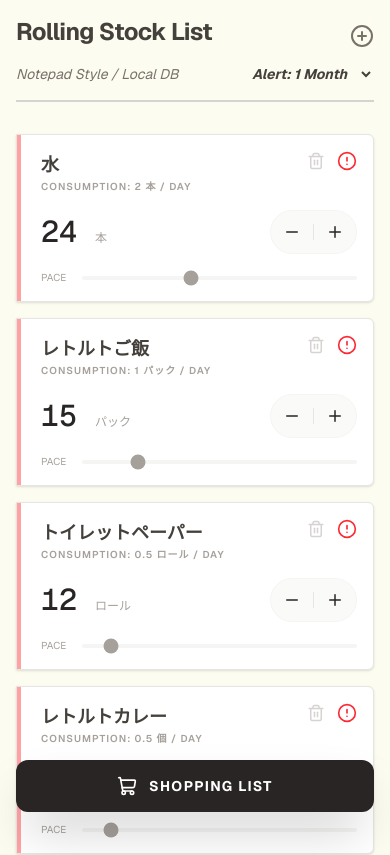
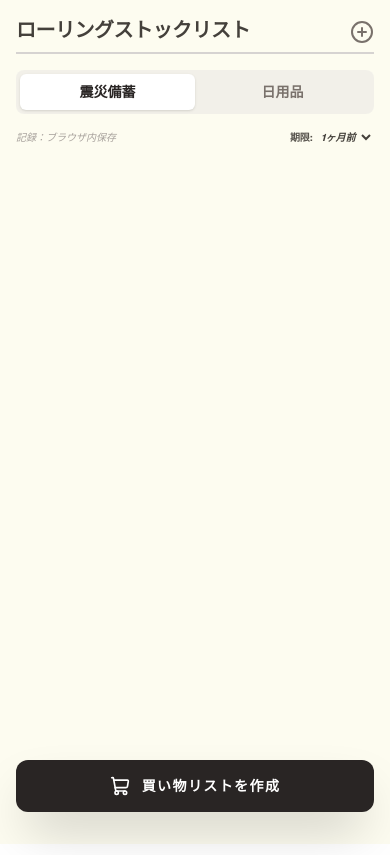
Before and after one commit to vegetableyoga/rolling-stock-list, a Next.js app: page / in a window 390 px wide. Shown: the top 855 px of the page. Built offline with nearby package versions, Linux system fonts and the light colour scheme.

Commit message:
Add tabs and fix text for general users

```diff
--- a/app/page.tsx
+++ b/app/page.tsx
@@ -10,34 +10,27 @@ interface Item {
   currentStock: number;
   dailyConsumption: number;
   unit: string;
+  category: 'emergency' | 'daily';
 }
 
-const INITIAL_DATA: Item[] = [
-  { id: '1', name: '水', currentStock: 24, dailyConsumption: 2, unit: '本' },
-  { id: '2', name: 'レトルトご飯', currentStock: 15, dailyConsumption: 1, unit: 'パック' },
-  { id: '3', name: 'トイレットペーパー', currentStock: 12, dailyConsumption: 0.5, unit: 'ロール' },
-  { id: '4', name: 'レトルトカレー', currentStock: 10, dailyConsumption: 0.5, unit: '個' },
-  { id: '5', name: '粉末スポーツドリンク', currentStock: 20, dailyConsumption: 1, unit: '袋' },
-  { id: '6', name: 'プロテインバー', currentStock: 14, dailyConsumption: 1, unit: '本' },
-];
-
 export default function RollingStockApp() {
+  // 状態管理
+  const [activeTab, setActiveTab] = useState<'emergency' | 'daily'>('emergency');
   const [items, setItems] = useState<Item[]>([]);
-  const [thresholdDays, setThresholdDays] = useState(30);
+  const [thresholds, setThresholds] = useState({ emergency: 30, daily: 7 });
   const [isAdding, setIsAdding] = useState(false);
-
-  // 新規追加用フォームの状態
   const [newItem, setNewItem] = useState({ name: '', stock: '', consumption: '', unit: '個' });
 
-  // 初期ロード & 自動消費
+  // 初期ロード
   useEffect(() => {
-    const savedItems = localStorage.getItem('rs-items');
-    const savedDate = localStorage.getItem('rs-last-date');
-    const savedThreshold = localStorage.getItem('rs-threshold');
+    const savedItems = localStorage.getItem('rs-v2-items');
+    const savedDate = localStorage.getItem('rs-v2-last-date');
+    const savedThresholds = localStorage.getItem('rs-v2-thresholds');
 
-    let currentItems = savedItems ? JSON.parse(savedItems) : INITIAL_DATA;
+    let currentItems = savedItems ? JSON.parse(savedItems) : [];
     const today = new Date().toISOString().split('T')[0];
 
+    // 自動消費計算
     if (savedDate && savedDate !== today) {
       const diffTime = Math.abs(new Date(today).getTime() - new Date(savedDate).getTime());
       const diffDays = Math.ceil(diffTime / (1000 * 60 * 60 * 24));
@@ -48,26 +41,25 @@ export default function RollingStockApp() {
     }
 
     setItems(currentItems);
-    setThresholdDays(savedThreshold ? parseInt(savedThreshold) : 30);
-    localStorage.setItem('rs-last-date', today);
+    if (savedThresholds) setThresholds(JSON.parse(savedThresholds));
+    localStorage.setItem('rs-v2-last-date', today);
   }, []);
 
-  // 保存用
+  // 保存
   useEffect(() => {
-    if (items.length > 0) {
-      localStorage.setItem('rs-items', JSON.stringify(items));
-      localStorage.setItem('rs-threshold', thresholdDays.toString());
-    }
-  }, [items, thresholdDays]);
+    localStorage.setItem('rs-v2-items', JSON.stringify(items));
+    localStorage.setItem('rs-v2-thresholds', JSON.stringify(thresholds));
+  }, [items, thresholds]);
 
-  // 在庫操作
+  // カテゴリーフィルタ
+  const filteredItems = items.filter(item => item.category === activeTab);
+
   const updateStock = (id: string, amount: number) => {
     setItems(items.map(item =>
       item.id === id ? { ...item, currentStock: Math.max(0, Number(item.currentStock) + amount) } : item
     ));
   };
 
-  // アイテム追加
   const addItem = (e: React.FormEvent) => {
     e.preventDefault();
     if (!newItem.name || !newItem.stock || !newItem.consumption) return;
@@ -77,7 +69,8 @@ export default function RollingStockApp() {
       name: newItem.name,
       currentStock: parseFloat(newItem.stock),
       dailyConsumption: parseFloat(newItem.consumption),
-      unit: newItem.unit
+      unit: newItem.unit,
+      category: activeTab
     };
 
     setItems([...items, item]);
@@ -85,60 +78,75 @@ export default function RollingStockApp() {
     setIsAdding(false);
   };
 
-  // アイテム削除
   const deleteItem = (id: string) => {
-    if (confirm('このアイテムを削除していいか、ベジ？')) {
+    if (confirm('このアイテムを削除しますか？')) {
       setItems(items.filter(item => item.id !== id));
     }
   };
 
   const getStatus = (item: Item) => {
     const remainingDays = item.currentStock / item.dailyConsumption;
-    return remainingDays < thresholdDays ? 'low' : 'ok';
+    return remainingDays < thresholds[activeTab] ? 'low' : 'ok';
   };
 
   const copyShoppingList = () => {
-    const lowStockItems = items.filter(item => getStatus(item) === 'low');
+    const lowStockItems = filteredItems.filter(item => getStatus(item) === 'low');
     const text = lowStockItems.map(item => `・${item.name} (${item.unit})`).join('\n');
-    navigator.clipboard.writeText(`【Rolling Stock 要補充】\n${text}`);
-    alert('買い物リストをコピーしたぞ！');
+    navigator.clipboard.writeText(`【在庫補充リスト】\n${text}`);
+    alert('リストをコピーしました');
   };
 
   return (
     <div className="min-h-screen bg-[#fdfcf0] text-stone-800 p-4 font-sans pb-32">
       {/* Header */}
-      <header className="max-w-md mx-auto mb-8 border-b-2 border-stone-300 pb-4">
-        <div className="flex justify-between items-end">
-          <h1 className="text-2xl font-bold tracking-tight text-stone-700">Rolling Stock List</h1>
-          <button
-            onClick={() => setIsAdding(!isAdding)}
-            className="text-stone-500 hover:text-stone-800 transition-colors"
-          >
+      <header className="max-w-md mx-auto mb-4">
+        <div className="flex justify-between items-end border-b-2 border-stone-300 pb-2">
+          <h1 className="text-xl font-bold tracking-tight text-stone-700">ローリングストックリスト</h1>
+          <button onClick={() => setIsAdding(!isAdding)} className="text-stone-500 hover:text-stone-800">
             {isAdding ? <X size={24} /> : <PlusCircle size={24} />}
           </button>
         </div>
 
-        <div className="mt-4 flex items-center justify-between text-sm text-stone-500 italic">
-          <span>Notepad Style / Local DB</span>
-          <select
-            className="bg-transparent border-none focus:ring-0 cursor-pointer font-bold text-stone-700"
-            value={thresholdDays}
-            onChange={(e) => setThresholdDays(parseInt(e.target.value))}
+        {/* Tab Switcher */}
+        <div className="flex mt-4 bg-stone-200/50 rounded-lg p-1">
+          <button
+            onClick={() => setActiveTab('emergency')}
+            className={`flex-1 py-2 text-sm font-bold rounded-md transition-all ${activeTab === 'emergency' ? 'bg-white shadow-sm text-stone-800' : 'text-stone-500'}`}
           >
-            <option value={7}>Alert: 1 Week</option>
-            <option value={14}>Alert: 2 Weeks</option>
-            <option value={30}>Alert: 1 Month</option>
-            <option value={90}>Alert: 3 Months</option>
-          </select>
+            震災備蓄
+          </button>
+          <button
+            onClick={() => setActiveTab('daily')}
+            className={`flex-1 py-2 text-sm font-bold rounded-md transition-all ${activeTab === 'daily' ? 'bg-white shadow-sm text-stone-800' : 'text-stone-500'}`}
+          >
+            日用品
+          </button>
+        </div>
+
+        <div className="mt-4 flex items-center justify-between text-[10px] text-stone-400 italic">
+          <span>記録：ブラウザ内保存</span>
+          <div className="flex items-center gap-1">
+            <span className="not-italic font-bold text-stone-600">期限: </span>
+            <select
+              className="bg-transparent border-none focus:ring-0 p-0 text-stone-700 font-bold"
+              value={thresholds[activeTab]}
+              onChange={(e) => setThresholds({...thresholds, [activeTab]: parseInt(e.target.value)})}
+            >
+              <option value={7}>1週間前</option>
+              <option value={14}>2週間前</option>
+              <option value={30}>1ヶ月前</option>
+              <option value={90}>3ヶ月前</option>
+            </select>
+          </div>
         </div>
       </header>
 
-      <main className="max-w-md mx-auto space-y-6">
+      <main className="max-w-md mx-auto space-y-4">
         {/* Add Form */}
         {isAdding && (
-          <form onSubmit={addItem} className="bg-white p-6 rounded-lg border-2 border-stone-200 shadow-sm space-y-4 mb-8">
+          <form onSubmit={addItem} className="bg-white p-6 rounded-lg border-2 border-stone-200 shadow-sm space-y-4 mb-4">
             <input
-              placeholder="品名 (例: カップ麺)"
+              placeholder="品名 (例: お米)"
               className="w-full border-b border-stone-200 p-2 focus:outline-none focus:border-stone-500"
               value={newItem.name}
               onChange={e => setNewItem({...newItem, name: e.target.value})}
@@ -146,13 +154,13 @@ export default function RollingStockApp() {
             <div className="flex gap-4">
               <input
                 placeholder="在庫量" type="number" step="0.1"
-                className="w-1/3 border-b border-stone-200 p-2 focus:outline-none focus:border-stone-500"
+                className="w-1/2 border-b border-stone-200 p-2 focus:outline-none focus:border-stone-500"
                 value={newItem.stock}
                 onChange={e => setNewItem({...newItem, stock: e.target.value})}
               />
               <input
                 placeholder="単位"
-                className="w-1/3 border-b border-stone-200 p-2 focus:outline-none focus:border-stone-500"
+                className="w-1/2 border-b border-stone-200 p-2 focus:outline-none focus:border-stone-500"
                 value={newItem.unit}
                 onChange={e => setNewItem({...newItem, unit: e.target.value})}
               />
@@ -163,53 +171,47 @@ export default function RollingStockApp() {
               value={newItem.consumption}
               onChange={e => setNewItem({...newItem, consumption: e.target.value})}
             />
-            <button type="submit" className="w-full bg-stone-800 text-white py-2 rounded-md font-bold">追加する</button>
+            <button type="submit" className="w-full bg-stone-800 text-white py-2 rounded-md font-bold text-sm">追加する</button>
           </form>
         )}
 
         {/* Item List */}
         <div className="space-y-4">
-          {items.map(item => {
+          {filteredItems.map(item => {
             const isLow = getStatus(item) === 'low';
             return (
               <div key={item.id} className="relative group bg-white border border-stone-200 shadow-sm rounded-r-md">
-                {/* Notepad Red Margin Line */}
                 <div className="absolute left-0 top-0 bottom-0 w-1 bg-red-400 opacity-60"></div>
-
                 <div className="p-4 pl-6">
                   <div className="flex justify-between items-start">
                     <div>
                       <h2 className="text-lg font-bold text-stone-700">{item.name}</h2>
-                      <p className="text-[10px] uppercase tracking-widest text-stone-400 font-semibold">
-                        Consumption: {item.dailyConsumption} {item.unit} / day
+                      <p className="text-[10px] text-stone-400 font-semibold">
+                        1日の消費目安: {item.dailyConsumption} {item.unit}
                       </p>
                     </div>
                     <div className="flex items-center gap-3">
-                      {/* ゴミ箱ボタン: スマホでも見えるように修正 */}
-                      <button
-                        onClick={() => deleteItem(item.id)}
-                        className="text-stone-300 hover:text-red-400 transition-all sm:opacity-0 sm:group-hover:opacity-100"
-                      >
+                      <button onClick={() => deleteItem(item.id)} className="text-stone-300 hover:text-red-400 transition-colors">
                         <Trash2 size={18} />
                       </button>
-                      {isLow ? <AlertCircle className="text-red-500 w-5 h-5" /> : <CheckCircle2 className="text-emerald-500 w-5 h-5" />}
+                      {isLow ? <AlertCircle className="text-red-500 w-5 h-5 animate-pulse" /> : <CheckCircle2 className="text-emerald-500 w-5 h-5" />}
                     </div>
                   </div>
 
                   <div className="flex justify-between items-center mt-4">
                     <div className="text-3xl font-mono font-medium text-stone-800">
-                      {Math.floor(item.currentStock * 10) / 10} <span className="text-xs font-sans text-stone-400 uppercase">{item.unit}</span>
+                      {Math.floor(item.currentStock * 10) / 10} <span className="text-xs font-sans text-stone-400">{item.unit}</span>
                     </div>
                     <div className="flex items-center gap-1 bg-stone-50 rounded-full p-1 border border-stone-100">
-                      <button onClick={() => updateStock(item.id, -1)} className="p-2 hover:bg-white rounded-full transition-colors"><Minus size={18}/></button>
+                      <button onClick={() => updateStock(item.id, -1)} className="p-2 hover:bg-white rounded-full"><Minus size={18}/></button>
                       <div className="w-px h-4 bg-stone-200"></div>
-                      <button onClick={() => updateStock(item.id, 1)} className="p-2 hover:bg-white rounded-full transition-colors"><Plus size={18}/></button>
+                      <button onClick={() => updateStock(item.id, 1)} className="p-2 hover:bg-white rounded-full"><Plus size={18}/></button>
                     </div>
                   </div>
 
-                  {/* Tiny Speed Slider */}
+                  {/* Slider */}
                   <div className="mt-4 flex items-center gap-4">
-                    <span className="text-[10px] text-stone-400 whitespace-nowrap">PACE</span>
+                    <span className="text-[10px] text-stone-400 whitespace-nowrap">消費ペース</span>
                     <input
                       type="range" min="0.1" max="5" step="0.1"
                       value={item.dailyConsumption}
@@ -231,7 +233,7 @@ export default function RollingStockApp() {
           className="w-full flex items-center justify-center gap-3 bg-stone-800 text-white py-4 rounded-xl shadow-2xl hover:bg-stone-700 active:scale-95 transition-all"
         >
           <ShoppingCart size={20} />
-          <span className="font-bold tracking-widest text-sm uppercase">Shopping List</span>
+          <span className="font-bold tracking-widest text-sm uppercase">買い物リストを作成</span>
         </button>
       </div>
     </div>
```
